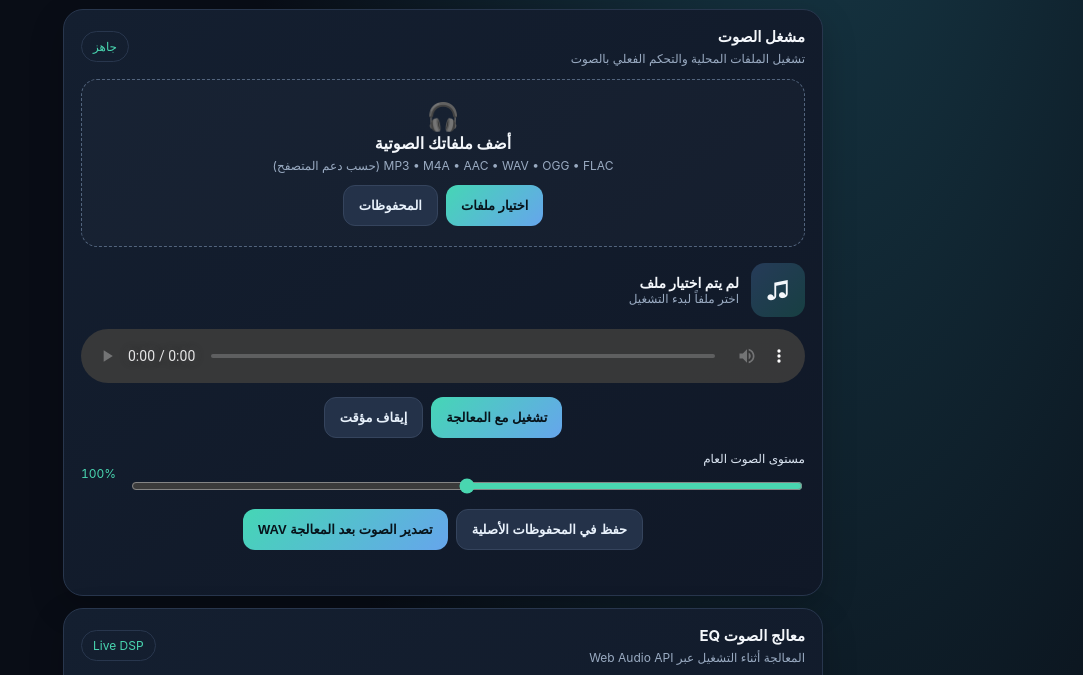
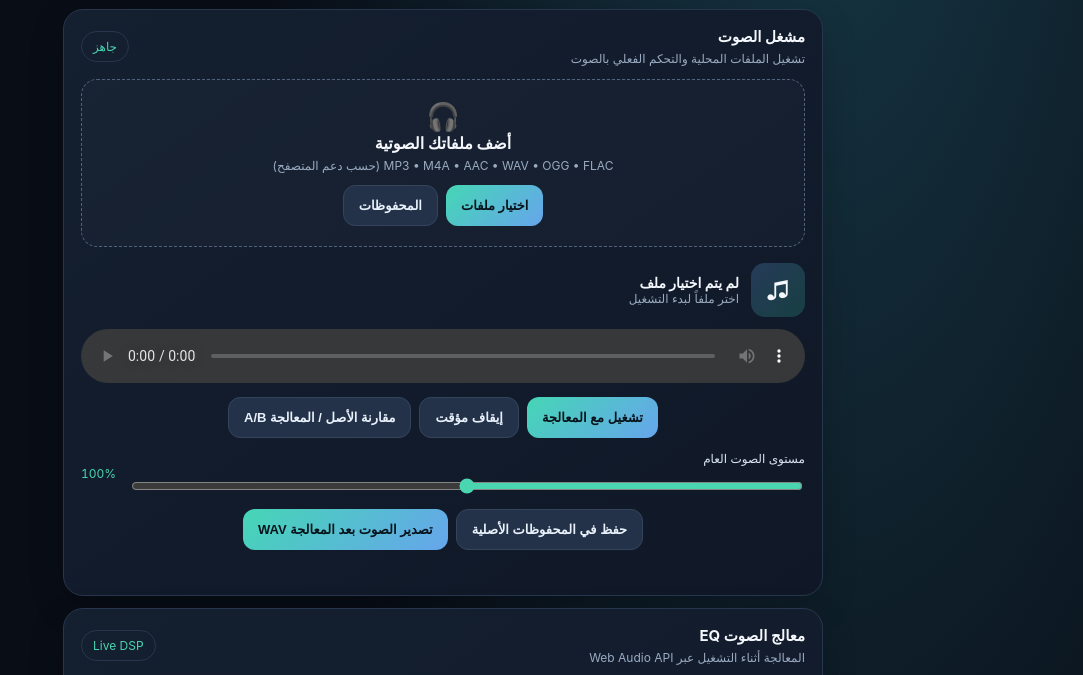
Before and after one commit to faisealmoubark-prog/Soundcore-Audio-Lab-, a plain HTML site: page index.html in a window 1280 px wide. Shown: the part 93-768 px from the top of the page, without its empty margins (197-1280 px from the left). Drawn offline with Linux system fonts and the light colour scheme.

Commit message:
Add one-tap original versus processed A/B comparison control

```diff
--- a/index.html
+++ b/index.html
@@ -8,7 +8,7 @@
 <header class="top"><div class="brand"><div class="logo">♫</div><div><h1>Soundcore Audio Lab</h1><div class="muted">مختبر الصوت والتحكم • إصدار مستقل مُعاد بناؤه</div></div></div><span class="pill">iPhone Ready</span><button type="button" class="pill proof-x" id="sourceProofX" aria-label="اختبار مصدر النشر">X</button></header>
 <section class="card"><div class="section"><div><h2>مشغل الصوت</h2><div class="sub">تشغيل الملفات المحلية والتحكم الفعلي بالصوت</div></div><span class="pill" id="state">جاهز</span></div>
 <div class="drop" id="drop"><div style="font-size:27px">🎧</div><b>أضف ملفاتك الصوتية</b><div class="sub">MP3 • M4A • AAC • WAV • OGG • FLAC (حسب دعم المتصفح)</div><div class="actions"><button class="btn" id="pick">اختيار ملفات</button><button class="btn secondary" id="libraryBtn">المحفوظات</button></div><input id="files" type="file" accept="audio/*" multiple></div>
-<div class="now" style="margin-top:16px"><div class="art">♫</div><div class="grow"><div class="name" id="track">لم يتم اختيار ملف</div><div class="muted" id="meta">اختر ملفاً لبدء التشغيل</div></div></div><audio id="player" controls playsinline preload="metadata"></audio><div class="transport"><button class="btn" id="playNow">تشغيل مع المعالجة</button><button class="btn secondary" id="pauseNow">إيقاف مؤقت</button></div>
+<div class="now" style="margin-top:16px"><div class="art">♫</div><div class="grow"><div class="name" id="track">لم يتم اختيار ملف</div><div class="muted" id="meta">اختر ملفاً لبدء التشغيل</div></div></div><audio id="player" controls playsinline preload="metadata"></audio><div class="transport"><button class="btn" id="playNow">تشغيل مع المعالجة</button><button class="btn secondary" id="pauseNow">إيقاف مؤقت</button><button class="btn secondary" id="compareAB">مقارنة الأصل / المعالجة A/B</button></div>
 <div class="rangeRow"><label for="volume">مستوى الصوت العام</label><input id="volume" type="range" min="0" max="2" step=".01" value="1"><output id="volOut">100%</output></div>
 <div class="actions"><button class="btn secondary" id="saveOriginal">حفظ في المحفوظات الأصلية</button><button class="btn" id="export">تصدير الصوت بعد المعالجة WAV</button></div><div class="status" id="status"></div>
 </section>
```
